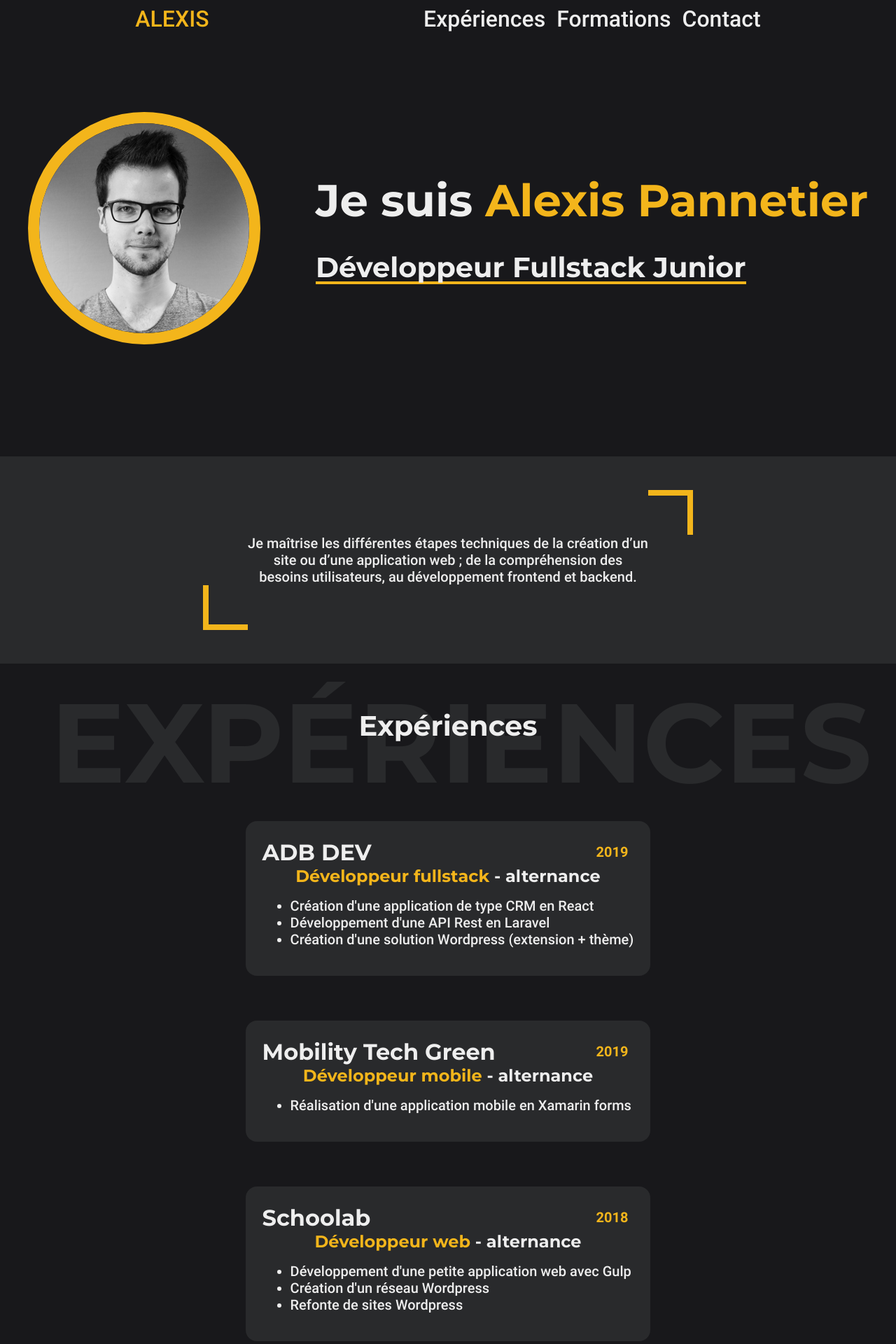
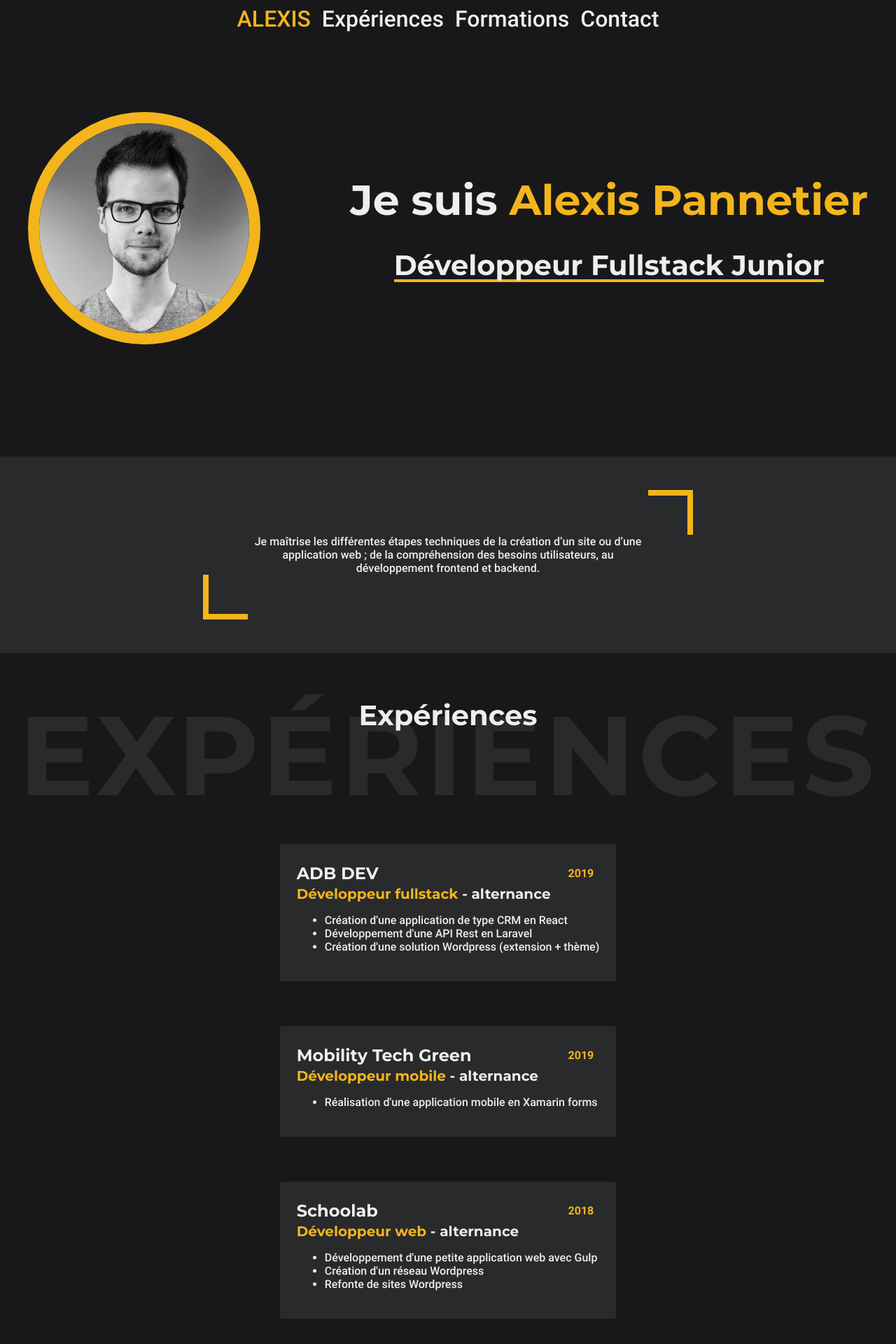
Before and after one commit to Alexis-Pannetier/resume, a PHP site: page / in a window 1280 px wide. Shown: the top 1920 px of the page at 70% size. Run offline with PHP 8.4, Linux system fonts and the light colour scheme.

Commit message:
💫 animations + somes updates

```diff
--- a/index.html
+++ b/index.html
@@ -38,9 +38,9 @@
 
   <body>
     <header class="d-flex justify-center">
-        <nav class="d-flex justify-space-around align-middle">
-        <a class="primary uppercase" href="#hero">Alexis</a>
+        <nav class="d-flex justify-space-around">
             <ul class="d-flex">
+                <li><a class="primary uppercase" href="#hero">Alexis</a></li>
                 <li><a href="#experiences">Expériences</a></li>
                 <li><a href="#formations">Formations</a></li>
                 <li><a href="#contact">Contact</a></li>
@@ -49,25 +49,27 @@
     </header>
 
     <main>
-        <div id="hero" class="page vh-100">
+        <section id="hero" class="page vh-100">
             <div class="page-content align-middle">
-                <img class="avatar m-auto" src="images/alexis.jpg" alt="Photo de profil"></img>
+                <div class="avatar m-auto">
+                    <img src="images/alexis.jpg" alt="Photo de profil"></img>
+                </div>
                 <div class="d-flex justify-center align-middle flex-col">
                     <h1><strong>Je suis <span class="primary">Alexis Pannetier</span></strong></h1>
-                    <h2 class="mr-auto"><span class="underline">Développeur Fullstack Junior</span></h2>
+                    <h2><span class="underline">Développeur Fullstack Junior</span></h2>
                 </div>
             </div>
-        </div>
+        </section>
 
-        <div id="intro" class="page">
+        <section id="intro" class="page">
             <div class="page-content w-700">
                 <div class="box">
                     <p class="m-0">Je maîtrise les différentes étapes techniques de la création d’un site ou d’une application web ; de la compréhension des besoins utilisateurs, au développement frontend et backend.</p>
                 </div>
             </div>
-        </div>
+        </section>
 
-        <div id="experiences" class="page vh-100">
+        <section id="experiences" class="page vh-100">
             <div class="page-content align-center align-middle flex-col" >
                 <h2 class="title" data-value="Expériences">Expériences</h2>
 
@@ -113,9 +115,9 @@
                </div>
 
             </div>
-        </div>
+        </section>
 
-        <div id="formations" class="page vh-100">
+        <section id="formations" class="page vh-100">
             <div class="page-content align-center align-middle flex-col" >
                 <h2 class="title" data-value="Formations">Formations</h2>
 
@@ -154,9 +156,9 @@
                </div>
 
             </div>
-        </div>
+        </section>
 
-        <div id="contact" class="page vh-100">
+        <section id="contact" class="page vh-100">
             <div class="page-content align-center align-middle flex-col" >
                 <h2 class="title" data-value="Contact">Contact</h2>
 
@@ -166,7 +168,7 @@
                 </div>
 
             </div>
-        </div>
+        </section>
     </main>
   </body>
 </html>
--- a/style.css
+++ b/style.css
@@ -32,20 +32,24 @@ body {
   padding: 0;
 }
 
+html {
+  scroll-behavior: smooth;
+}
+
 * {
   color: var(--white);
+}
+
+p {
+  margin: 0.5rem;
 }
 
 p,
 a,
 li {
-  font-size: 1.25rem;
+  font-size: 1rem;
   font-weight: normal;
   font-family: "Roboto", sans-serif;
-}
-
-p {
-  margin: 0.5rem;
 }
 
 li {
@@ -69,7 +73,7 @@ h2 {
 }
 
 h1 {
-  font-size: 2.5em;
+  font-size: 2.25em;
 }
 
 h2 {
@@ -77,16 +81,16 @@ h2 {
 }
 
 h3 {
-  font-size: 2rem;
+  font-size: 1.5rem;
 }
 
 h4 {
-  font-size: 1.5rem;
+  font-size: 1.25rem;
 }
 
 @media screen and (min-width: 700px) {
   h1 {
-    font-size: 4em;
+    font-size: 3.75em;
   }
 
   h2 {
@@ -141,6 +145,28 @@ header {
   }
 }
 
+header li {
+  position: relative;
+}
+
+header li:before {
+  content: "";
+  position: absolute;
+  width: 100%;
+  height: 2px;
+  bottom: 0;
+  left: 0;
+  background-color: var(--primary);
+  visibility: hidden;
+  transform: scaleX(0);
+  transition: visibility 0.3s ease-in-out, transform 0.3s ease-in-out;
+}
+
+header li:hover:before {
+  visibility: visible;
+  transform: scaleX(1);
+}
+
 nav {
   width: 100%;
   max-width: var(--width);
@@ -151,14 +177,15 @@ nav {
   min-width: 250px;
   padding: 5rem 0;
   display: flex;
+  z-index: -10;
   justify-content: center;
 }
 
-div.page:nth-child(odd) {
+section.page:nth-child(odd) {
   background-color: var(--dark);
 }
 
-div.page:nth-child(even) {
+section.page:nth-child(even) {
   background-color: var(--secondary);
 }
 
@@ -190,7 +217,7 @@ div.page:nth-child(even) {
   }
 }
 
-@media screen and (min-width: 1200px) {
+@media screen and (min-width: 1090px) {
   #hero .page-content {
     justify-content: space-between;
   }
@@ -258,13 +285,14 @@ div.page:nth-child(even) {
   z-index: 1;
   align-self: center;
   width: 100%;
+  overflow: hidden;
   max-height: 200px;
   max-width: 200px;
   border-radius: 300px;
   border-width: 1rem;
   border-style: solid;
   border-color: var(--primary);
-  transition: box-shadow 0.25s ease-in;
+  transition: box-shadow 0.25s ease-in-out;
 }
 
 @media screen and (min-width: 700px) {
@@ -281,7 +309,8 @@ div.page:nth-child(even) {
 .title {
   position: relative;
   z-index: 1;
-  margin-bottom: 5rem;
+  margin-bottom: 8rem;
+  transition: color 0.3s ease-in-out;
 }
 
 .title::before {
@@ -289,25 +318,37 @@ div.page:nth-child(even) {
   position: absolute;
   z-index: -1;
   font-weight: bold;
-  line-height: 2;
-  transform: scale(3);
   content: attr(data-value);
   pointer-events: none;
+  left: 50%;
+  transform: translate(-50%, -1rem);
+
+  animation-name: letter-spacing;
+  animation-duration: 20s;
+  animation-timing-function: ease-in-out;
+  animation-iteration-count: infinite;
 }
 
 @media screen and (min-width: 1200px) {
   .title::before {
-    line-height: 2.5;
-    transform: scale(4);
+    font-size: 10rem;
   }
 }
 
-div.page:nth-child(odd) .title::before {
+.title:hover {
+  color: var(--primary) !important;
+}
+
+section.page:nth-child(odd) .title::before {
   color: var(--secondary);
 }
 
-div.page:nth-child(even) .title::before {
+section.page:nth-child(even) .title::before {
   color: var(--dark);
+}
+
+.title:hover .title::before {
+  color: var(--primary) !important;
 }
 
 .box {
@@ -341,7 +382,7 @@ div.page:nth-child(even) .title::before {
   background-position: 0 100%;
   transition-property: color, background-size;
   transition-duration: 0.25s;
-  transition-timing-function: ease-in;
+  transition-timing-function: ease-in-out;
 }
 
 .underline:hover {
@@ -351,8 +392,8 @@ div.page:nth-child(even) .title::before {
 
 .card {
   padding: 0.5rem;
-  border-radius: 1rem;
-  transition: box-shadow 0.25s ease-in;
+  border-radius: 0.25rem;
+  transition: box-shadow 0.3s ease-in-out;
   margin: 1rem 0;
 }
 
@@ -363,19 +404,25 @@ div.page:nth-child(even) .title::before {
   }
 }
 
-.card:hover {
-  box-shadow: 0 0 1rem 0.5rem var(--primary);
+.card h4 {
+  text-align: start;
 }
 
-div.page:nth-child(odd) .card {
+.card:hover {
+  box-shadow: 0 0 1rem 0.25rem var(--primary);
+}
+
+section.page:nth-child(odd) .card {
   background-color: var(--secondary);
 }
 
-div.page:nth-child(even) .card {
+section.page:nth-child(even) .card {
   background-color: var(--dark);
 }
 
 a.btn {
+  font-weight: bold;
+  z-index: 1;
   text-decoration: none;
   padding: 1.5rem;
   border-radius: 0.5rem;
@@ -399,3 +446,17 @@ a.btn:hover {
   height: 30px;
   background-color: var(--primary);
 }
+
+/* ANIMATIONS */
+
+@keyframes letter-spacing {
+  0% {
+    letter-spacing: 0;
+  }
+  50% {
+    letter-spacing: 0.4rem;
+  }
+  100% {
+    letter-spacing: 0;
+  }
+}
```
Also changed, not shown: 1 other file.
